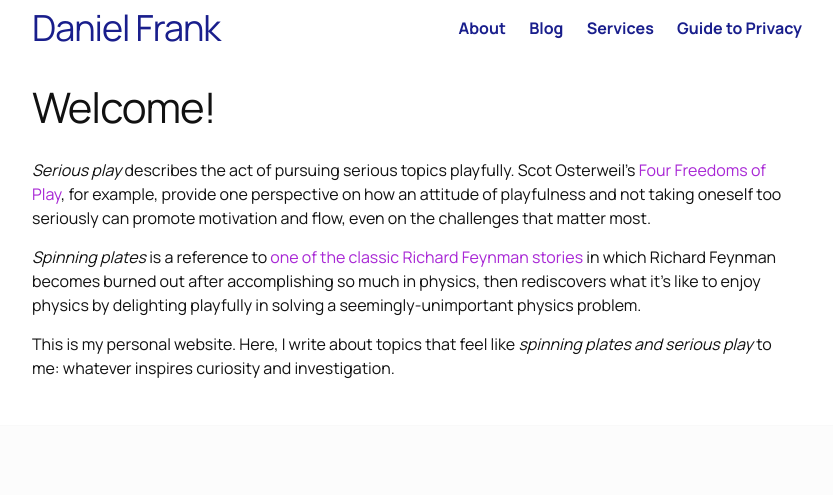
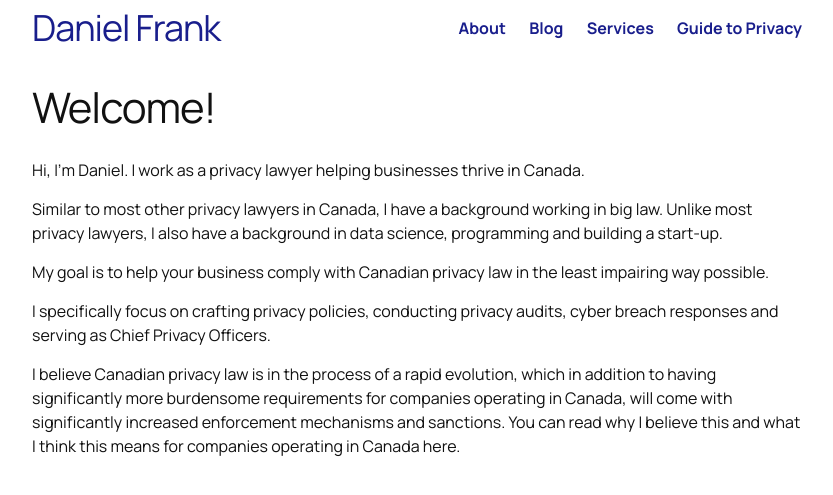
Before and after one commit to DanielmmFrank/Danielmmfrank.github.io, a Jekyll site: the page built from index.html, in a window 1280 px wide. Shown: the top 495 px of the page, without its empty margins (223-1056 px from the left). Built offline with Jekyll 4.4.1, drawn with Linux system fonts in a browser that asks for light colours; some web fonts are replaced.

Commit message:
Update default.html

```diff
--- a/_layouts/default.html
+++ b/_layouts/default.html
@@ -63,11 +63,17 @@
           <div class="wrapper">
             <h1 class="post-title" style="margin-bottom: 30px">Welcome!</h1>
 
-<p><i>Serious play</i> describes the act of pursuing serious topics playfully. Scot Osterweil's <a href="https://www.youtube.com/watch?v=feRw29g5yWA">Four Freedoms of Play</a>, for example, provide one perspective on how an attitude of playfulness and not taking oneself too seriously can promote motivation and flow, even on the challenges that matter most.</p>
+<p>Hi, I’m Daniel. I work as a privacy lawyer helping businesses thrive in Canada. </p>
 
-<p><i>Spinning plates</i> is a reference to <a href="https://www.physics.ohio-state.edu/~kilcup/262/feynman.html">one of the classic Richard Feynman stories</a> in which Richard Feynman becomes burned out after accomplishing so much in physics, then rediscovers what it's like to enjoy physics by delighting playfully in solving a seemingly-unimportant physics problem.</p>
+<p>Similar to most other privacy lawyers in Canada, I have a background working in big law. Unlike most privacy lawyers, I also have a background in data science, programming and building a start-up. </p>
 
-<p>This is my personal website. Here, I write about topics that feel like <i>spinning plates and serious play</i> to me: whatever inspires curiosity and investigation.</p>
+<p>My goal is to help your business comply with Canadian privacy law in the least impairing way possible. </p>
+
+<p>I specifically focus on crafting privacy policies, conducting privacy audits, cyber breach responses and serving as Chief Privacy Officers. </p>
+
+<p>I believe Canadian privacy law is in the process of a rapid evolution, which in addition to having significantly more burdensome requirements for companies operating in Canada, will come with significantly increased enforcement mechanisms and sanctions. You can read why I believe this and what I think this means for companies operating in Canada here. </p>
+
+
   </body>
 
 </html>
```
